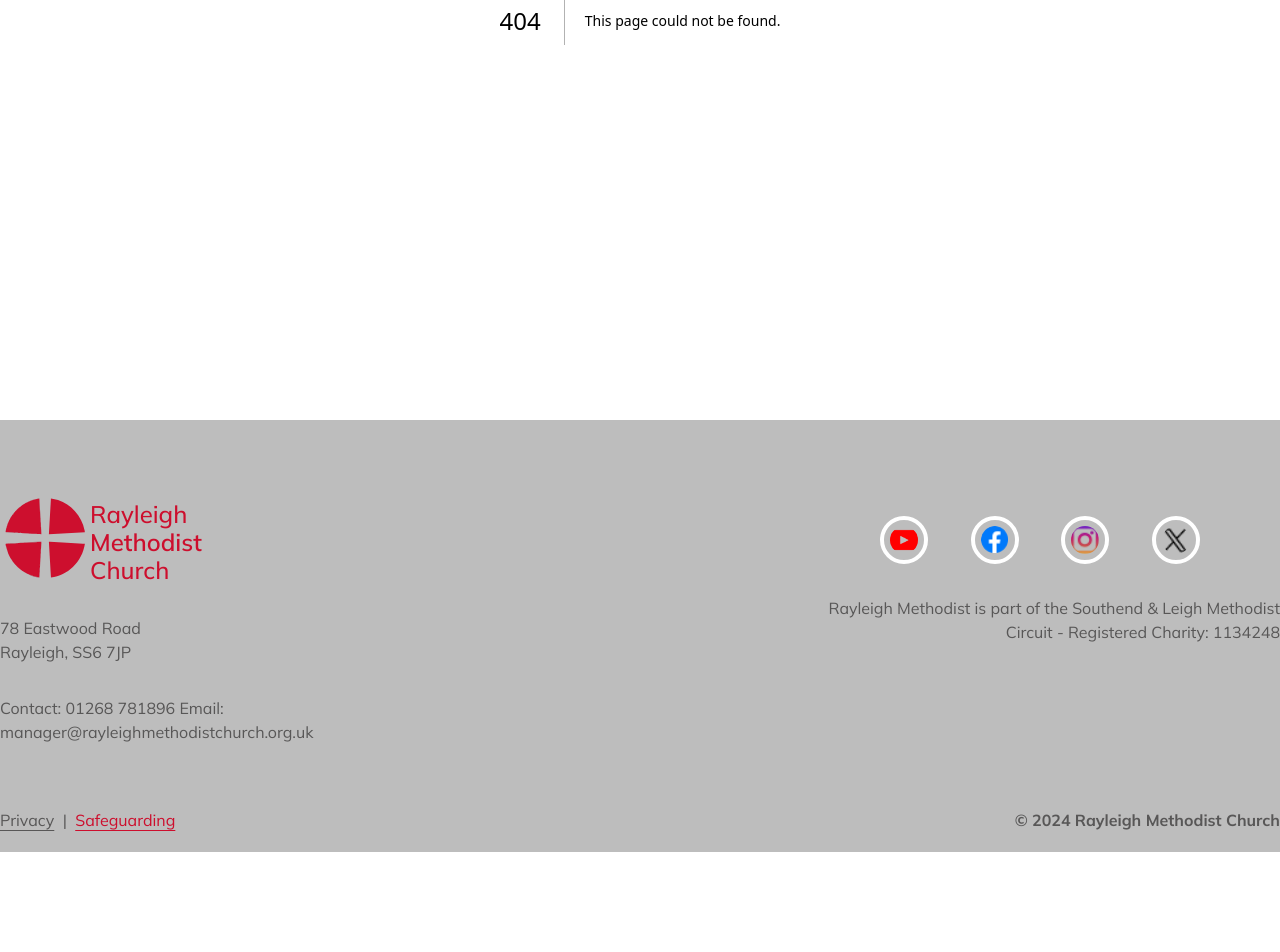
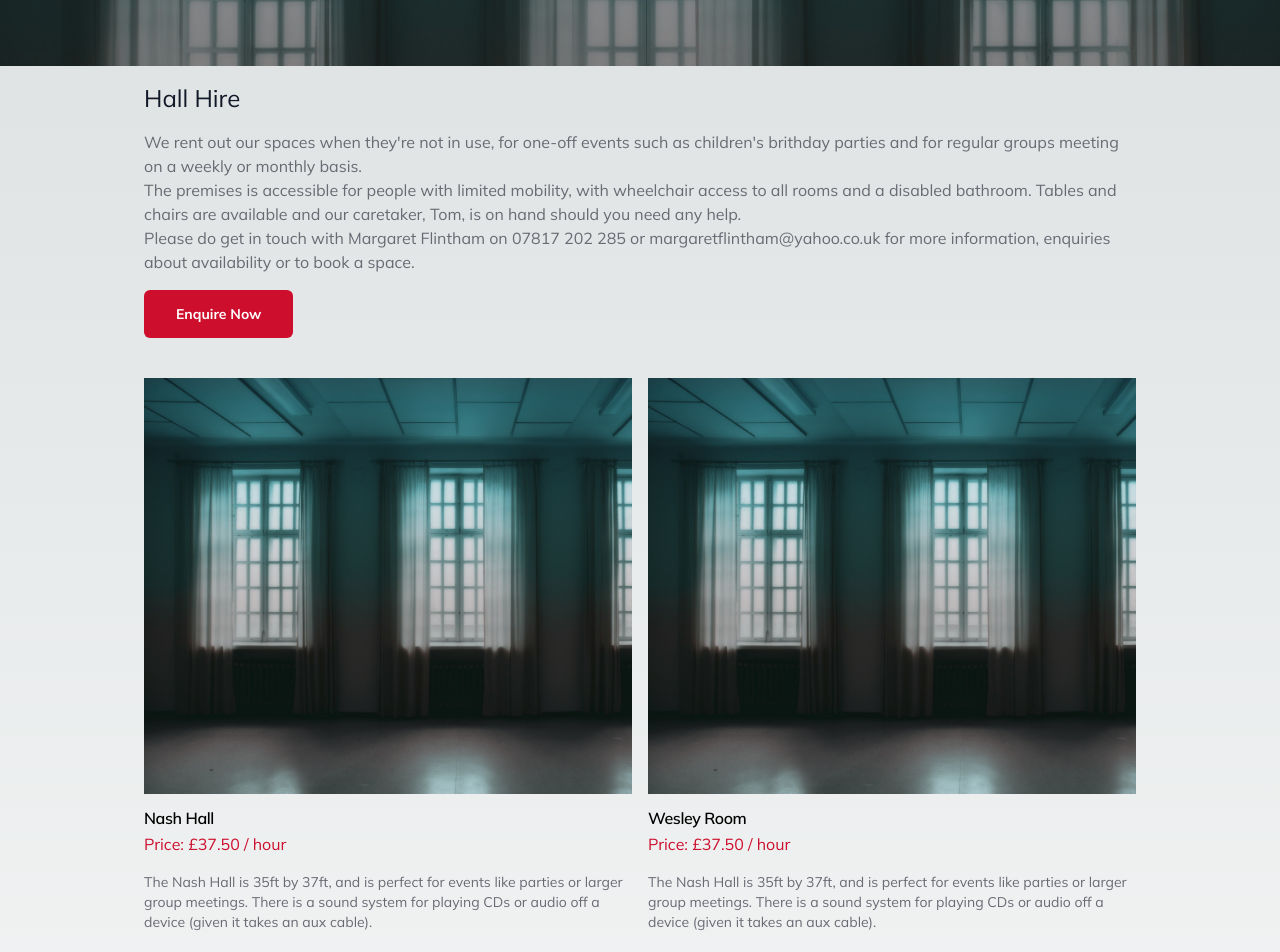
Before and after one commit to noblelar/rayleight_final, a Next.js app: page /hall-hire in a window 1280 px wide. Before the commit this address had no page. Shown: the part 480-1432 px from the top of the page. Before the commit the page ends 1332 px from the top, so only its background shows below. Built offline with nearby package versions, Linux system fonts and the light colour scheme; a web font is replaced by a local one.

Commit message:
hall-hire page

```diff
--- a/package.json
+++ b/package.json
@@ -22,6 +22,7 @@
     "tailwind-merge": "^2.2.1"
   },
   "devDependencies": {
+    "@tailwindcss/typography": "^0.5.10",
     "@types/node": "^20",
     "@types/react": "^18",
     "@types/react-dom": "^18",
--- /dev/null
+++ b/src/components/Sliders/gallery.tsx
@@ -0,0 +1,27 @@
+import { PropsWithChildren, ReactNode } from "react";
+import Slider, { Settings } from "react-slick";
+
+interface GalleryProps {
+  customSettings?: Settings;
+}
+
+export function Gallery({
+  customSettings,
+  children,
+}: PropsWithChildren<GalleryProps>) {
+  const settings = {
+    // className: "slider variable-width",
+    dots: false,
+    infinite: true,
+    slidesToShow: 1,
+    slidesToScroll: 1,
+    autoplay: true,
+    speed: 2000,
+    autoplaySpeed: 2000,
+    cssEase: "linear",
+    variableWidth: true,
+    ...customSettings,
+  };
+
+  return <Slider {...settings}>{children}</Slider>;
+}
--- /dev/null
+++ b/src/components/hire-now/hall-card.tsx
@@ -0,0 +1,31 @@
+import {
+  Card,
+  CardContent,
+  CardDescription,
+  CardHeader,
+  CardTitle,
+} from "../ui/card";
+
+interface HallCardProps {
+  imageUrl: string;
+  name: string;
+  price: string;
+  description: string;
+}
+export function HallCard(props: HallCardProps) {
+  return (
+    <Card>
+      <div
+        className="min-h-[416px] bg-gray-300 bg-cover"
+        style={{ backgroundImage: `url(${props.imageUrl})` }}
+      ></div>
+      <CardHeader className="px-0">
+        <CardTitle>{props.name}</CardTitle>
+        <div className="text-primaryColor">Price: {props.price}</div>
+      </CardHeader>
+      <CardContent className="px-0">
+        <CardDescription>{props.description}</CardDescription>
+      </CardContent>
+    </Card>
+  );
+}
--- /dev/null
+++ b/src/components/ui/card.tsx
@@ -0,0 +1,80 @@
+import * as React from "react";
+
+import { cn } from "../utils/cn";
+
+const Card = React.forwardRef<
+  HTMLDivElement,
+  React.HTMLAttributes<HTMLDivElement>
+>(({ className, ...props }, ref) => (
+  <div
+    ref={ref}
+    className={cn(
+      //   "rounded-xl border bg-card text-card-foreground shadow",
+      "rounded-xl bg-transparent",
+      className
+    )}
+    {...props}
+  />
+));
+Card.displayName = "Card";
+
+const CardHeader = React.forwardRef<
+  HTMLDivElement,
+  React.HTMLAttributes<HTMLDivElement>
+>(({ className, ...props }, ref) => (
+  <div
+    ref={ref}
+    className={cn("flex flex-col space-y-1.5 p-4", className)}
+    {...props}
+  />
+));
+CardHeader.displayName = "CardHeader";
+
+const CardTitle = React.forwardRef<
+  HTMLParagraphElement,
+  React.HTMLAttributes<HTMLHeadingElement>
+>(({ className, ...props }, ref) => (
+  <h3
+    ref={ref}
+    className={cn("font-semibold leading-none tracking-tight", className)}
+    {...props}
+  />
+));
+CardTitle.displayName = "CardTitle";
+
+const CardDescription = React.forwardRef<
+  HTMLParagraphElement,
+  React.HTMLAttributes<HTMLParagraphElement>
+>(({ className, ...props }, ref) => (
+  <p ref={ref} className={cn("text-sm text-muted", className)} {...props} />
+));
+CardDescription.displayName = "CardDescription";
+
+const CardContent = React.forwardRef<
+  HTMLDivElement,
+  React.HTMLAttributes<HTMLDivElement>
+>(({ className, ...props }, ref) => (
+  <div ref={ref} className={cn("p-4 pt-0", className)} {...props} />
+));
+CardContent.displayName = "CardContent";
+
+const CardFooter = React.forwardRef<
+  HTMLDivElement,
+  React.HTMLAttributes<HTMLDivElement>
+>(({ className, ...props }, ref) => (
+  <div
+    ref={ref}
+    className={cn("flex items-center p-4 pt-0", className)}
+    {...props}
+  />
+));
+CardFooter.displayName = "CardFooter";
+
+export {
+  Card,
+  CardHeader,
+  CardFooter,
+  CardTitle,
+  CardDescription,
+  CardContent,
+};
--- /dev/null
+++ b/src/pages/hall-hire/index.tsx
@@ -0,0 +1,110 @@
+import { Gallery } from "@/components/Sliders/gallery";
+import { ChurchMap } from "@/components/church-map";
+import { Hero } from "@/components/hero";
+import { HallCard } from "@/components/hire-now/hall-card";
+import { Button, buttonVariants } from "@/components/ui/button";
+import { Input } from "@/components/ui/input";
+import { Textarea } from "@/components/ui/textarea";
+import Image from "next/image";
+import Link from "next/link";
+import React from "react";
+
+const halls = [
+  {
+    id: "nash-hall",
+    imageUrl: "/images/hallhire_img.jpeg",
+    name: "Nash Hall",
+    price: "£37.50 / hour",
+    description:
+      "The Nash Hall is 35ft by 37ft, and is perfect for events like parties or larger group meetings. There is a sound system for playing CDs or audio off a device (given it takes an aux cable).",
+  },
+  {
+    id: "wesley-room",
+    imageUrl: "/images/hallhire_img.jpeg",
+    name: "Wesley Room",
+    price: "£37.50 / hour",
+    description:
+      "The Nash Hall is 35ft by 37ft, and is perfect for events like parties or larger group meetings. There is a sound system for playing CDs or audio off a device (given it takes an aux cable).",
+  },
+];
+
+const galleryImages = [
+  "/images/hallhire_img.jpeg",
+  "/images/hallhire_img.jpeg",
+  "/images/hallhire_img.jpeg",
+  "/images/hallhire_img.jpeg",
+  "/images/hallhire_img.jpeg",
+  "/images/hallhire_img.jpeg",
+  "/images/hallhire_img.jpeg",
+  "/images/hallhire_img.jpeg",
+  "/images/hallhire_img.jpeg",
+  "/images/hallhire_img.jpeg",
+  "/images/hallhire_img.jpeg",
+  "/images/hallhire_img.jpeg",
+  "/images/hallhire_img.jpeg",
+];
+
+const HallHirePage = () => {
+  return (
+    <div>
+      <Hero title="Hall Hire" backgroundImage="/images/hallhire_img.jpeg" />
+      <section>
+        <div className="container mx-auto px-4">
+          <h2 className="my-4 text-lg md:text-xl lg:text-2xl text-gray-900">
+            Hall Hire
+          </h2>
+          <p className="text-muted ">
+            We rent out our spaces when they're not in use, for one-off events
+            such as children's brithday parties and for regular groups meeting
+            on a weekly or monthly basis.
+            <br />
+            The premises is accessible for people with limited mobility, with
+            wheelchair access to all rooms and a disabled bathroom. Tables and
+            chairs are available and our caretaker, Tom, is on hand should you
+            need any help.
+            <br />
+            Please do get in touch with Margaret Flintham on 07817 202 285 or
+            margaretflintham@yahoo.co.uk for more information, enquiries about
+            availability or to book a space.
+          </p>
+          <Link
+            href={"/contact"}
+            className={buttonVariants({ size: "xl", className: "mt-4" })}
+          >
+            Enquire Now
+          </Link>
+        </div>
+      </section>
+      <section className="my-10">
+        <div className="container mx-auto px-4">
+          <ul className="grid md:grid-cols-2 gap-4">
+            {halls.map((h) => {
+              return <HallCard key={h.id} {...h} />;
+            })}
+          </ul>
+        </div>
+      </section>
+
+      <section className="my-10 lg:my-20">
+        <div className="container mx-auto px-4">
+          <h2 className="my-7 font-tegomin text-primaryColor text-center text-2xl md:text-3xl lg:text-4xl">
+            Gallery
+          </h2>
+        </div>
+        <div className="overflow-hidden">
+          <Gallery>
+            {galleryImages.map((h, ind) => {
+              return (
+                <div key={ind} className="mx-2">
+                  <Image src={h} alt="" width={310.51} height={288} />
+                </div>
+              );
+            })}
+          </Gallery>
+        </div>
+      </section>
+    </div>
+  );
+};
+
+export default HallHirePage;
--- a/tailwind.config.ts
+++ b/tailwind.config.ts
@@ -15,8 +15,17 @@ const config: Config = {
       tegomin: ["New Tegomin", "serif"],
     },
     extend: {
+      container: {
+        // center: true,
+        // padding: "2rem",
+        screens: {
+          xl: "1024px",
+          "2xl": "1400px",
+        },
+      },
       colors: {
         primaryColor: "#cd0e2d",
+        // foreground: "#232526",
         backgroundColor: "#fff",
         muted: "#6A6A74",
         textColor: "#000",
@@ -33,6 +42,6 @@ const config: Config = {
       },
     },
   },
-  plugins: [],
+  plugins: [require("@tailwindcss/typography")],
 };
 export default config;
```
Also changed, not shown: public/images/hallhire_img.jpeg (added), 1 other file (tests, documents, lock files or other folders).
